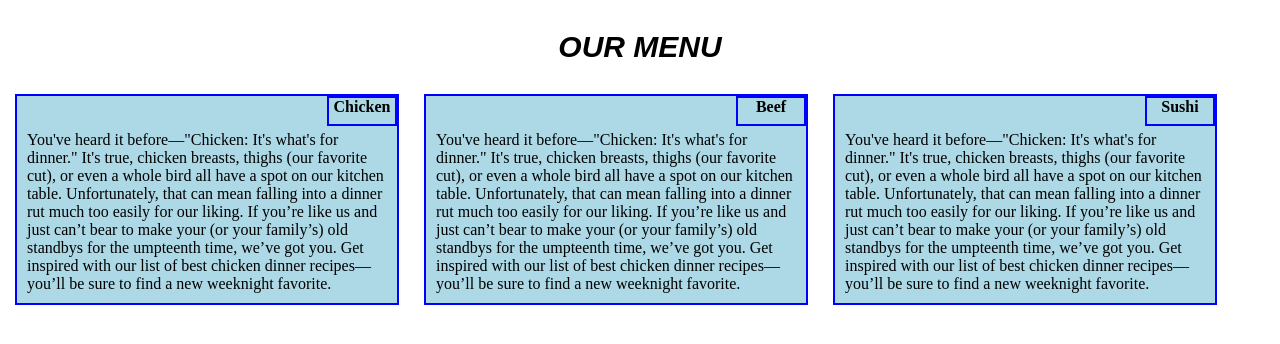
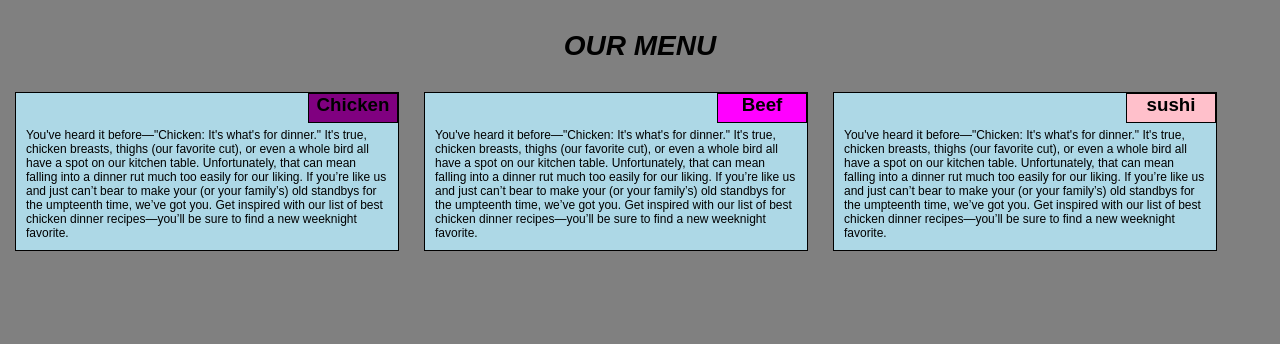
Before and after one commit to rajithalowe/mod2_solution, a plain HTML site: page index.html in a window 1280 px wide. Drawn offline with Linux system fonts and the light colour scheme.

Commit message:
updated last mod 2 solution

```diff
--- a/css/style.css
+++ b/css/style.css
@@ -3,11 +3,15 @@
   margin: 0;
   padding: 0;
 }
+body{
+	background-color: gray;
+	font-family: Arial,Helvitica,sans-serif;
+}
 h1{
-	font-family: Arial,Helvitica,sans-serif;
+
 	font-weight: bold;
 	font-style: italic;
-	font-size: 30px;
+	font-size: 175%;
 	color:black;
 	text-align: center;
 	margin-top:30px;
@@ -17,7 +21,7 @@ h1{
 
 .row > div{
 	background-color: lightblue;
-	border: 2px solid blue;
+	border: 1px solid black;
 	position: relative;
 	float:left;
 	margin-right: 10px;
@@ -27,23 +31,35 @@ h1{
 
 }
 
-.menu-item {
 
-	width:70px;
+h3 {
+
+	width:90px;
 	height:30px;
-	border: 2px solid blue;
+	border: 1px solid black;
+
 	text-align:center;
 	font-weight: bold;
    float:right;
 
 }
+#chic{
+	background-color: purple;
+}
+#beef{
+	background-color:magenta;
+}
+#sushi{
+	background-color: pink;
+}
 
 
-.item-dis{
+p{
 
 	padding: 5px;
 	margin: 5px;
 	clear:right;
+	font-size:75%;
 }
 
 .row {
--- a/index.html
+++ b/index.html
@@ -10,34 +10,28 @@
 <h1>OUR MENU</h1>
 <div class="row">
 <div class="col-lg-3 col-md-2 col-sm-1" >
-	<div class="menu-item">
-	<span>Chicken</span>
-   </div>
-   <div  class="item-dis" >
-		<p >
+	<section >
+	    <h3 id="chic">Chicken</h3>
+       	<p >
 			You've heard it before—"Chicken: It's what's for dinner." It's true, chicken breasts, thighs (our favorite cut), or even a whole bird all have a spot on our kitchen table. Unfortunately, that can mean falling into a dinner rut much too easily for our liking. If you’re like us and just can’t bear to make your (or your family’s) old standbys for the umpteenth time, we’ve got you. Get inspired with our list of best chicken dinner recipes—you’ll be sure to find a new weeknight favorite.
 		</p>
-	</div>
+	</section>
 </div>
 <div class="col-lg-3 col-md-2 col-sm-1" >
-	<div class="menu-item">
-	<span>Beef</span>
-   </div>
-   <div  class="item-dis">
-		<p >
+	<section >
+	    <h3 id="beef">Beef</h3>
+       	<p >
 			You've heard it before—"Chicken: It's what's for dinner." It's true, chicken breasts, thighs (our favorite cut), or even a whole bird all have a spot on our kitchen table. Unfortunately, that can mean falling into a dinner rut much too easily for our liking. If you’re like us and just can’t bear to make your (or your family’s) old standbys for the umpteenth time, we’ve got you. Get inspired with our list of best chicken dinner recipes—you’ll be sure to find a new weeknight favorite.
 		</p>
-	</div>
+	</section>
 </div>
 <div class="col-lg-3 col-md-2 col-sm-1" id="div3">
-	<div class="menu-item">
-	<span>Sushi</span>
-   </div>
-   <div  class="item-dis">
-		<p >
+	<section >
+	    <h3 id="sushi">sushi</h3>
+       	<p >
 			You've heard it before—"Chicken: It's what's for dinner." It's true, chicken breasts, thighs (our favorite cut), or even a whole bird all have a spot on our kitchen table. Unfortunately, that can mean falling into a dinner rut much too easily for our liking. If you’re like us and just can’t bear to make your (or your family’s) old standbys for the umpteenth time, we’ve got you. Get inspired with our list of best chicken dinner recipes—you’ll be sure to find a new weeknight favorite.
 		</p>
-	</div>
+	</section>
 </div>
 </div>
 </body>
```
